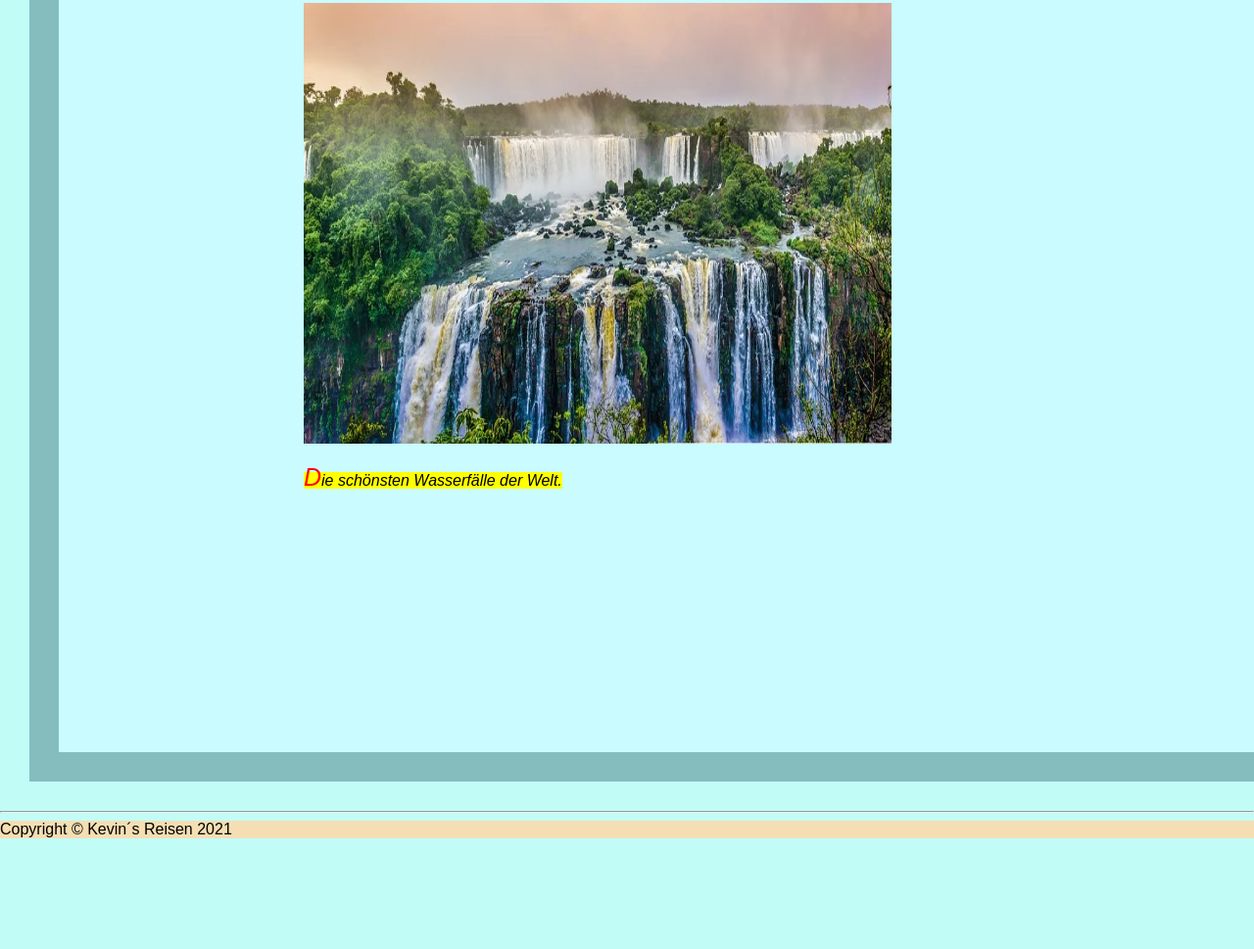
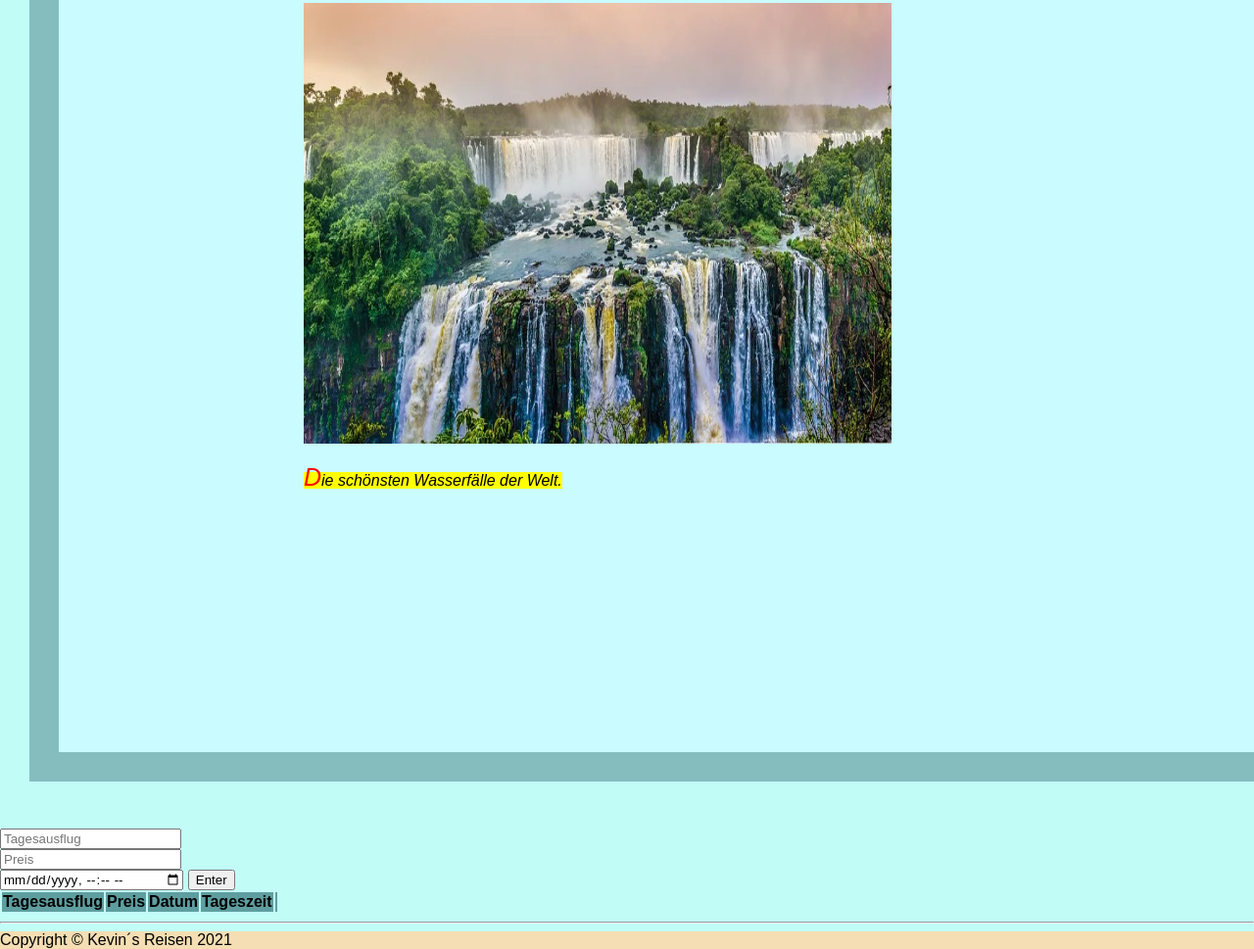
Before and after one commit to kevinmeral/repository_kevin, a plain HTML site: page Code Aufgabe 2/Tagesausflüge.html in a window 1280 px wide. Shown: the part 2035-3004 px from the top of the page at 98% size. Before the commit the page ends 2891 px from the top, so only its background shows below. Drawn offline with Linux system fonts and the light colour scheme.

Commit message:
Update Tagesausflüge.html

```diff
--- a/Code Aufgabe 2/Tagesausflüge.html
+++ b/Code Aufgabe 2/Tagesausflüge.html
@@ -8,9 +8,14 @@
     <meta name="viewport" content="width=device-width, initial-scale=1">
     <meta name="description" content="Kevin´s Reisen">
     <link rel="stylesheet" href="stylesheet.css">
+    <script src="script.js" defer></script>
 </head>
 
 <body>
+
+
+
+
     <div class="scrolltotop">
     <nav>
         <a class="selected" href="index.html">Startseite</a>&nbsp&nbsp&nbsp&nbsp&nbsp&nbsp&nbsp&nbsp&nbsp&nbsp&nbsp
@@ -41,8 +46,22 @@
     </main>
 
 
+    <label></label> <br>
+    <input id="input-event" type="text" name="Tagesausflug" placeholder="Tagesausflug" /> <br>
+    <input id="input-preis" type="number" name="preis" placeholder="Preis"/>
+    <div id="display"></div>
+    <input type="datetime-local" id="eventtime" name="eventtime">
+    <button>Enter</button>
 
-
+    <table id="Tabelle">
+        <tr>
+          <th>Tagesausflug</th>
+          <th>Preis</th>
+          <th>Datum</th>
+          <th>Tageszeit</th>
+          <th></th>
+        </tr>
+      </table>
 
 
 
```
